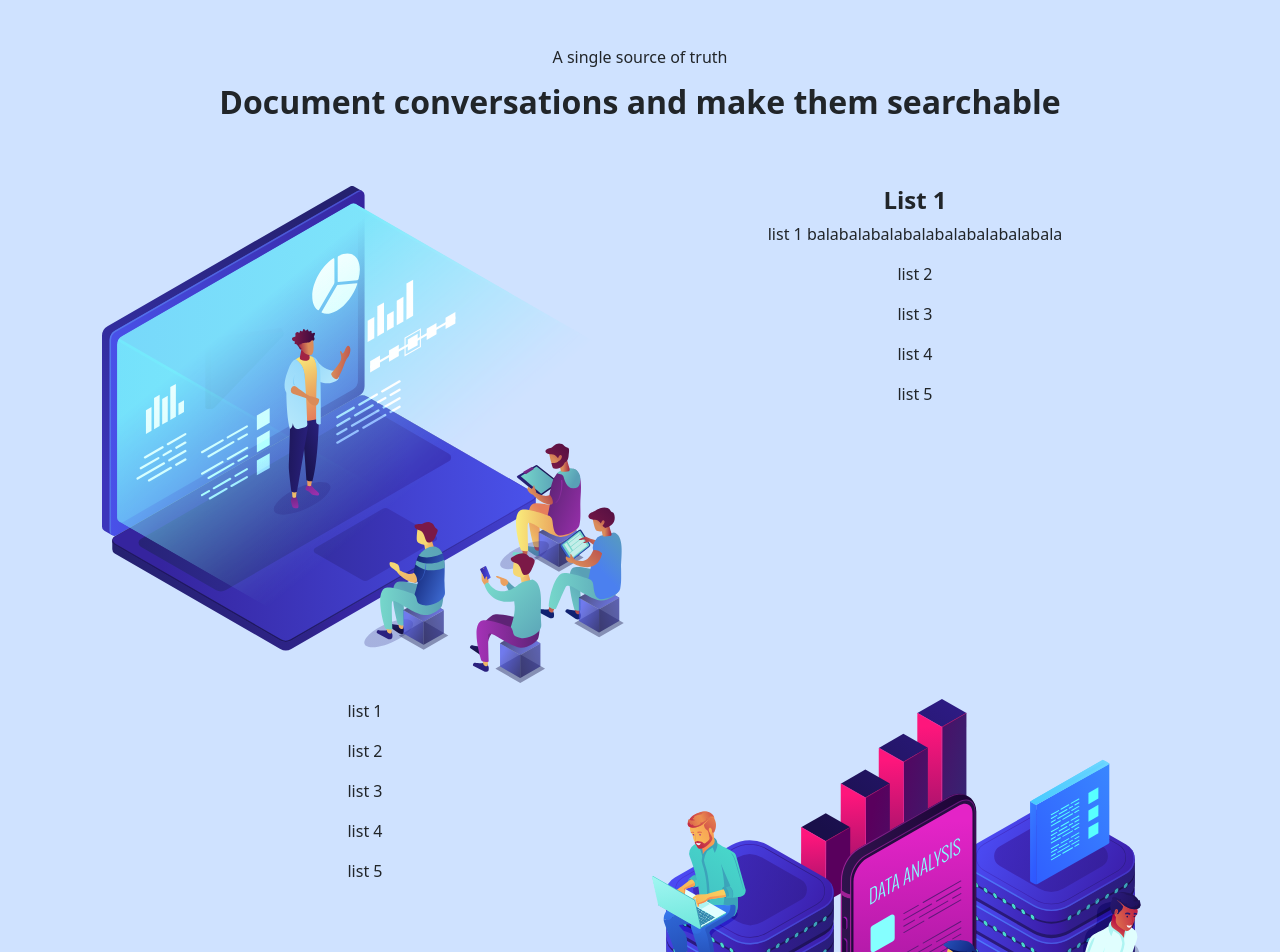
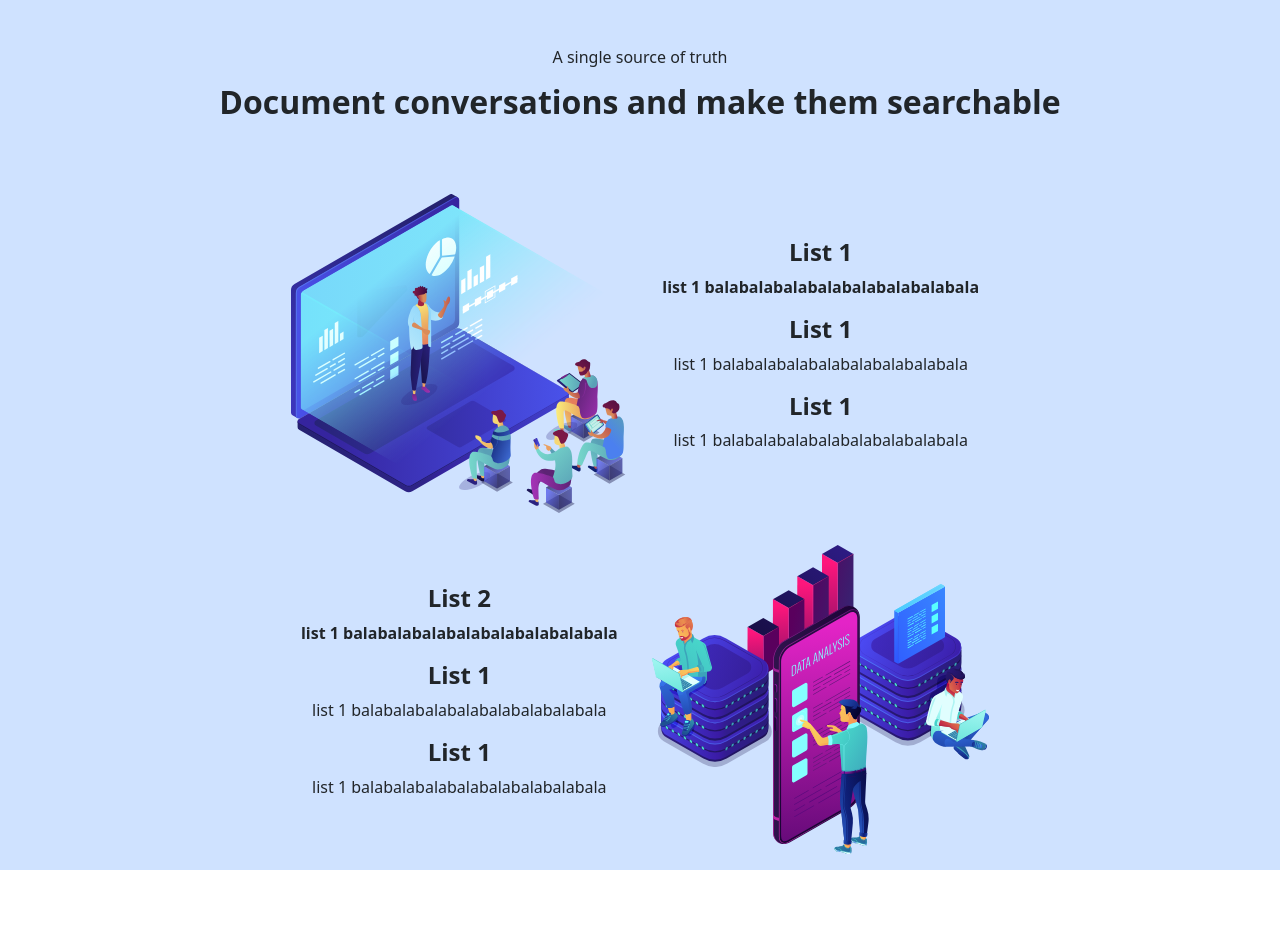
Before and after one commit to jimmysoccer/haiminCompany, a React (Create React App) app: page / in a window 1280 px wide. Shown: the top 952 px of the page. After the commit the page ends 870 px from the top, so only its background shows below. Built offline with nearby package versions, Linux system fonts and the light colour scheme.

Commit message:
modify structure & add functionality page

```diff
--- a/src/App.js
+++ b/src/App.js
@@ -1,10 +1,13 @@
 import "./App.css";
 import About from "./pages/About";
-import Home from "./pages/Home";
+import Home from "./pages/home/Home";
 import { HOME_PAGE, ABOUT_PAGE, PRODUCT_PAGE } from "./constants/navBar";
 import { useState } from "react";
 import Product from "./pages/Product";
 import { computerScreenIcon, intranetIcon } from "./imgs/image";
+import { Grid } from "@mui/material";
+import { FunctionalityContainer } from "./pages/home/components/functionality_container";
+import { IntroductionContainer } from "./pages/home/components/introduction_container";
 
 function App() {
   const [currentNavBar, setCurrentNavBar] = useState(HOME_PAGE);
@@ -48,49 +51,10 @@ function App() {
   }
 
   return (
-    <>
-      <div className="bg-primary-subtle">
-        <div className="container text-center">
-          <h3 className="fs-6 pt-5">A single source of truth</h3>
-          <h1 className="fs-2 fw-bold pt-2 pb-5">
-            Document conversations and make them searchable
-          </h1>
-          <div className="d-flex justify-content-start p-2">
-            <div className="container">
-              <img
-                src={computerScreenIcon}
-                alt="computer screen"
-                className="img-fluid"
-              ></img>
-            </div>
-            <div className="container">
-              <h3 className="fs-4 fw-bold ">List 1</h3>
-              <p>list 1 balabalabalabalabalabalabalabala</p>
-              <p>list 2</p>
-              <p>list 3</p>
-              <p>list 4</p>
-              <p>list 5</p>
-            </div>
-          </div>
-          <div className="d-flex justify-content-start p-2">
-            <div className="container">
-              <p>list 1</p>
-              <p>list 2</p>
-              <p>list 3</p>
-              <p>list 4</p>
-              <p>list 5</p>
-            </div>
-            <div className="container">
-              <img
-                src={intranetIcon}
-                alt="computer screen"
-                className="img-fluid"
-              ></img>
-            </div>
-          </div>
-        </div>
-      </div>
-    </>
+    <div>
+      <IntroductionContainer />
+      <FunctionalityContainer />
+    </div>
   );
 }
 
--- a/src/pages/Home.js
+++ b/src/pages/home/Home.js
@@ -1,7 +1,7 @@
 import { Rating, Typography } from "@mui/material";
 import "bootstrap/dist/css/bootstrap.min.css";
 import { useState } from "react";
-import "./index.css";
+import "../index.css";
 
 function Home() {
   const [rate, setRate] = useState(0);
--- /dev/null
+++ b/src/pages/home/components/functionality_container.js
@@ -0,0 +1,66 @@
+import { Grid } from "@mui/material";
+import { computerScreenIcon, intranetIcon } from "../../../imgs/image";
+
+export const FunctionalityContainer = () => {
+  return (
+    <div className="bg-primary-subtle">
+      <div className="container text-center">
+        <h3 className="fs-6 pt-5">A single source of truth</h3>
+        <h1 className="fs-2 fw-bold pt-2 pb-5">
+          Document conversations and make them searchable
+        </h1>
+        <Grid container justifyContent={"center"} padding={2}>
+          <Grid item xs={12} md={4} className="d-flex justify-content-center">
+            <div className="container">
+              <img
+                src={computerScreenIcon}
+                alt="computer screen"
+                className="img-fluid"
+              ></img>
+            </div>
+          </Grid>
+          <Grid
+            item
+            md={4}
+            className="container d-flex flex-column justify-content-center"
+          >
+            <h3 className="fs-4 fw-bold ">List 1</h3>
+            <p className="fs-6 fw-bold">
+              list 1 balabalabalabalabalabalabalabala
+            </p>
+            <h3 className="fs-4 fw-bold ">List 1</h3>
+            <p>list 1 balabalabalabalabalabalabalabala</p>
+            <h3 className="fs-4 fw-bold ">List 1</h3>
+            <p>list 1 balabalabalabalabalabalabalabala</p>
+          </Grid>
+        </Grid>
+        <Grid container padding={2} justifyContent={"center"}>
+          <Grid
+            item
+            xs={12}
+            md={4}
+            className="container d-flex flex-column justify-content-center"
+          >
+            <h3 className="fs-4 fw-bold ">List 2</h3>
+            <p className="fs-6 fw-bold">
+              list 1 balabalabalabalabalabalabalabala
+            </p>
+            <h3 className="fs-4 fw-bold ">List 1</h3>
+            <p>list 1 balabalabalabalabalabalabalabala</p>
+            <h3 className="fs-4 fw-bold ">List 1</h3>
+            <p>list 1 balabalabalabalabalabalabalabala</p>
+          </Grid>
+          <Grid item xs={12} md={4} className="d-flex justify-content-center">
+            <div className="container">
+              <img
+                src={intranetIcon}
+                alt="computer screen"
+                className="img-fluid"
+              ></img>
+            </div>
+          </Grid>
+        </Grid>
+      </div>
+    </div>
+  );
+};
--- /dev/null
+++ b/src/pages/home/components/introduction_container.js
@@ -0,0 +1,3 @@
+export const IntroductionContainer = () => {
+  return;
+};
```
